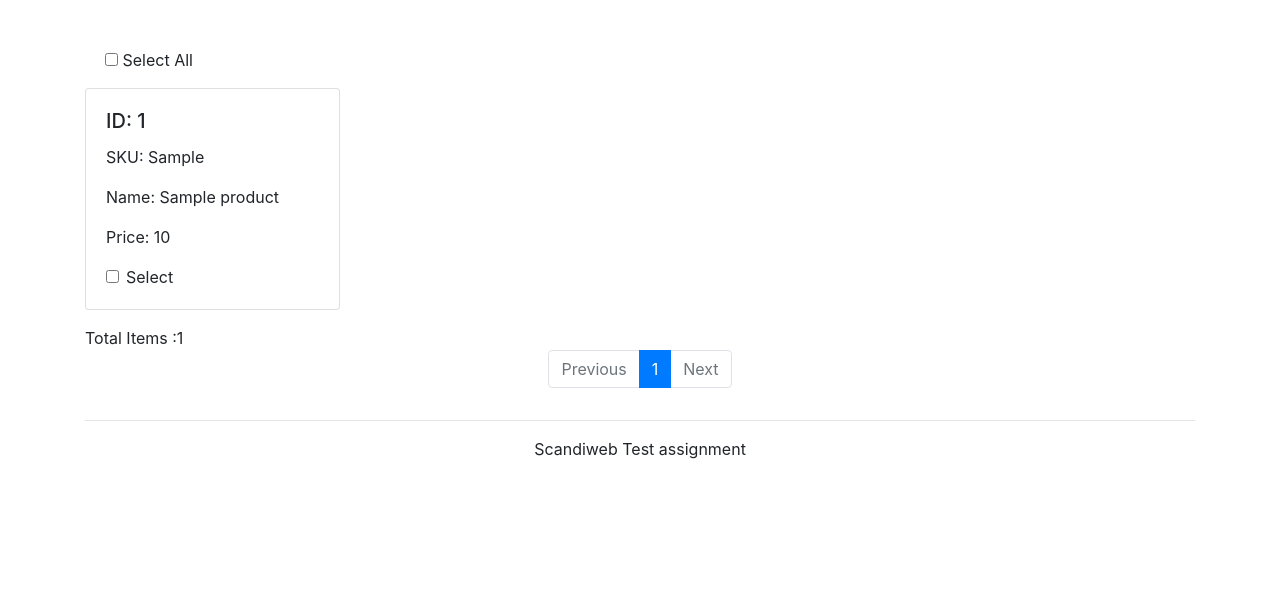
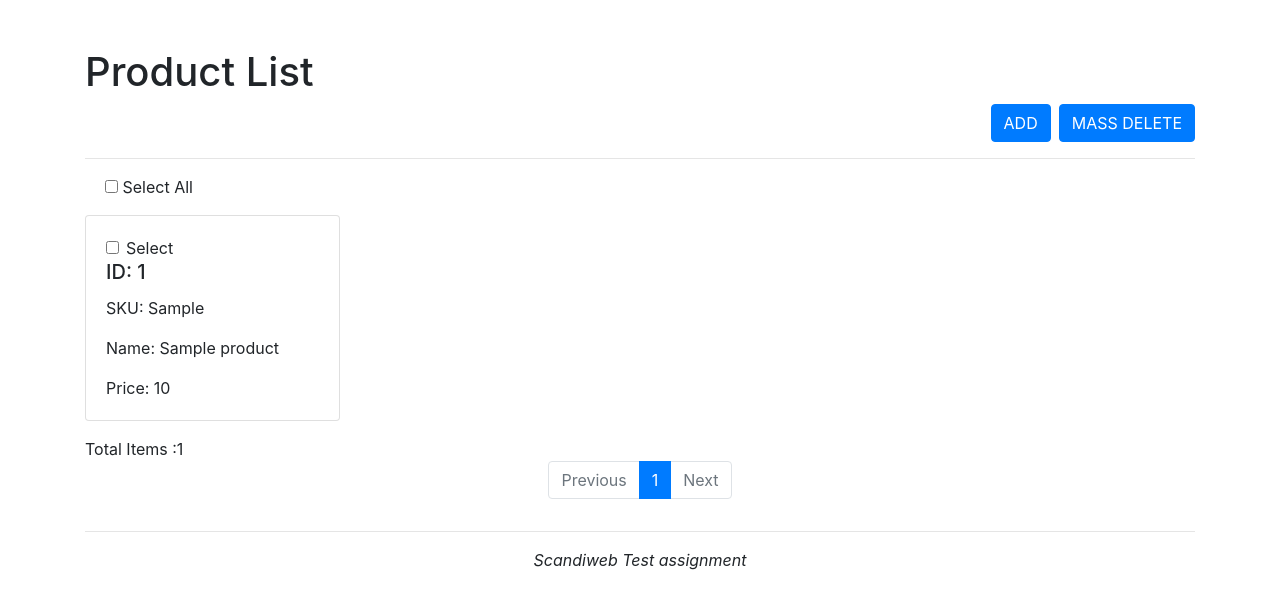
Before and after one commit to HassanElshazlyEida/scandiweb, a PHP site: page /products in a window 1280 px wide. Shown: the top 609 px of the page. Run offline with PHP 8.4, Linux system fonts and the light colour scheme; tables that the repository leaves empty or names only in its code hold one stand-in row (values such as "Sample post").

Commit message:
💥 NEW: Mass Delete with ajax request

```diff
--- a/app/Controllers/Controller.php
+++ b/app/Controllers/Controller.php
@@ -4,6 +4,7 @@ class Controller  {
 
     protected $repository;
     protected bool $with_paginate = false;
+
 
     public function all()
     {
@@ -33,6 +34,15 @@ class Controller  {
     public function store()
     {
     }
+    public function delete($parameters,$query)
+    {
+    }
+    public function deleteAll($parameters,$query)
+    {
+        $obj=$this->repository->model();
+        $obj->deleteAll($query["ids"]);
+
+    }
 
     protected function view($filename="",$data=[]){
         $file="views/".$this->repository->views().$filename.'.'.'php';
--- a/app/Controllers/ProductController.php
+++ b/app/Controllers/ProductController.php
@@ -9,6 +9,7 @@ class ProductController  extends Controller {
     public function __construct(){
         $this->repository = new ProductRepository();
         $this->with_paginate = true;
+
     }
 
 }
--- a/app/config/Helper.php
+++ b/app/config/Helper.php
@@ -14,5 +14,6 @@ if (!function_exists('render')) {
         if (file_exists($file)) {
             require_once $file;
         }
+        exit();
    }
 }
--- a/app/config/Model.php
+++ b/app/config/Model.php
@@ -52,5 +52,10 @@ class Model extends Database implements QueryBuilder {
     }
     public  function update($id,$data=[]){}
     public  function delete($id){}
+    public  function deleteAll($ids){
+        $sql = "DELETE FROM $this->table WHERE id IN (". implode(',', array_fill(0, count($ids), '?')).")";
+        $stmt = $this->pdo->prepare($sql);
+        $stmt->execute($ids);
+    }
 
 }
--- a/app/config/Router.php
+++ b/app/config/Router.php
@@ -25,7 +25,7 @@ class Router
 
     public static function delete($uri, $controller, $method = null)
     {
-        self::addRoute('DELETE', $uri, $controller, $method);
+        self::addRoute('POST', $uri, $controller, $method);
     }
 
     public static function addRoute($requestType, $uri, $controller, $method)
@@ -38,21 +38,25 @@ class Router
     {
         if (!array_key_exists($requestType, self::$routes)) {
             render("error/500",'Invalid request type.');
-            exit();
         }
 
         $parameters = [];
+        $query=$_GET;
+        if($requestType === 'POST') {
+            $query=$_POST;
+        }
         foreach (self::$routes[$requestType] as $route => $action) {
             if (preg_match("#^$route$#", $uri, $matches)) {
                 $parameters = array_slice($matches, 1);
-                return self::callAction($action[0], $action[1], $parameters, $_GET);
+                return self::callAction($action[0],$action[1],$parameters,$query);
             }
         }
         render("error/500",'No route defined for this URI.');
-        exit();
+
     }
     public static function callAction($controller, $method, $parameters, $query)
     {
+
         if (is_callable($controller)) {
             return $controller($parameters, $query);
         }
@@ -60,13 +64,13 @@ class Router
         $file= $controllerNameSpace.$controller.".php";
         if (! file_exists($file)) {
             render("error/500","The controller {$controller} not exists.");
-            exit();
         }
         require_once $file;
         $controller = new $controller;
         if (! method_exists($controller, $method)) {
             render("{$controller} does not respond to the {$method} action.");
         }
+
         return $controller->$method($parameters, $query);
     }
 }
--- a/routes/web.php
+++ b/routes/web.php
@@ -12,5 +12,6 @@ Router::get("/",function(){
 
 
 Router::get("/products",'ProductController',"index");
-
+Router::get("/products/create",'ProductController',"create");
+Router::delete("/products/delete",'ProductController',"deleteAll");
 Router::direct($uri, $requestMethod);
--- a/views/products/create.php
+++ b/views/products/create.php
@@ -0,0 +1 @@
+create product
--- a/views/products/index.php
+++ b/views/products/index.php
@@ -1,6 +1,18 @@
 
 <?php include 'views/layouts/header.php'  ?>
     <div class="container mt-5">
+        <div class="d-flex flex-row">
+            <h1>Product List</h1>
+        </div>
+        <div class="d-flex flex-row-reverse">
+            <form class="ml-2">
+                <input type="hidden" name="token" value="<?php echo bin2hex(random_bytes(32)); ?>">
+                <button class="btn btn-primary" id="delete-product-btn"> MASS DELETE</button>
+            </form>
+            <a href="/products/create" class="btn btn-primary">ADD</a>
+
+        </div>
+        <hr>
         <div class="form-check mb-3">
             <input type="checkbox" class="select-all-checkbox" id="select-all" />
             <label class="form-check-label" for="select-all">Select All</label>
@@ -10,14 +22,15 @@
                 <div class="col-3 mb-3">
                     <div class="card">
                         <div class="card-body">
+                            <div class="form-check">
+                                <input type="checkbox" class="form-check-input delete-checkbox" id="<?php echo $row['id']; ?>"/>
+                                <label class="form-check-label" for="<?php echo $row['id']; ?>">Select</label>
+                            </div>
                             <h5 class="card-title">ID: <?php echo $row['id']; ?></h5>
                             <p class="card-text">SKU: <?php echo $row['sku']; ?></p>
                             <p class="card-text">Name: <?php echo $row['name']; ?></p>
                             <p class="card-text">Price: <?php echo $row['price']; ?></p>
-                            <div class="form-check">
-                                <input type="checkbox" class="form-check-input product-checkbox" id="<?php echo $row['id']; ?>"/>
-                                <label class="form-check-label" for="<?php echo $row['id']; ?>">Select</label>
-                            </div>
+
                         </div>
                     </div>
                 </div>
@@ -43,7 +56,7 @@
         </div>
         <hr>
         <div class="text-center mb-5">
-            <span>Scandiweb Test assignment</span>
+            <span> <i> Scandiweb Test assignment </i> </span>
         </div>
 
     </div>
@@ -51,13 +64,31 @@
 <?php include 'views/layouts/footer.php'  ?>
 <script>
     $(".select-all-checkbox").on('change', function() {
-        $(".product-checkbox").prop("checked", this.checked);
+        $(".delete-checkbox").prop("checked", this.checked);
     });
-    $(".product-checkbox").on('change', function() {
-        if ($(".product-checkbox:checked").length == $(".product-checkbox").length) {
-            $(".select-all-checkbox").prop("checked", true);
-        } else {
-            $(".select-all-checkbox").prop("checked", false);
-        }
+
+    $("#delete-product-btn").on('click',function(e){
+
+        e.preventDefault();
+
+        var checkedIds = $('.delete-checkbox:checked').map(function() {
+            return $(this).attr('id');
+        }).get();
+
+        $.ajax({
+            type: 'POST',
+            url: '/products/delete',
+            headers: {
+                'Authorization': 'Bearer ' + $("input[name='token']").val,
+            },
+            data: {
+                ids: checkedIds
+            },
+            success: function(response){
+                // Handle the server's response
+                location.reload();
+            }
+        });
+
     });
 </script>
```
Also changed, not shown: .htaccess.
